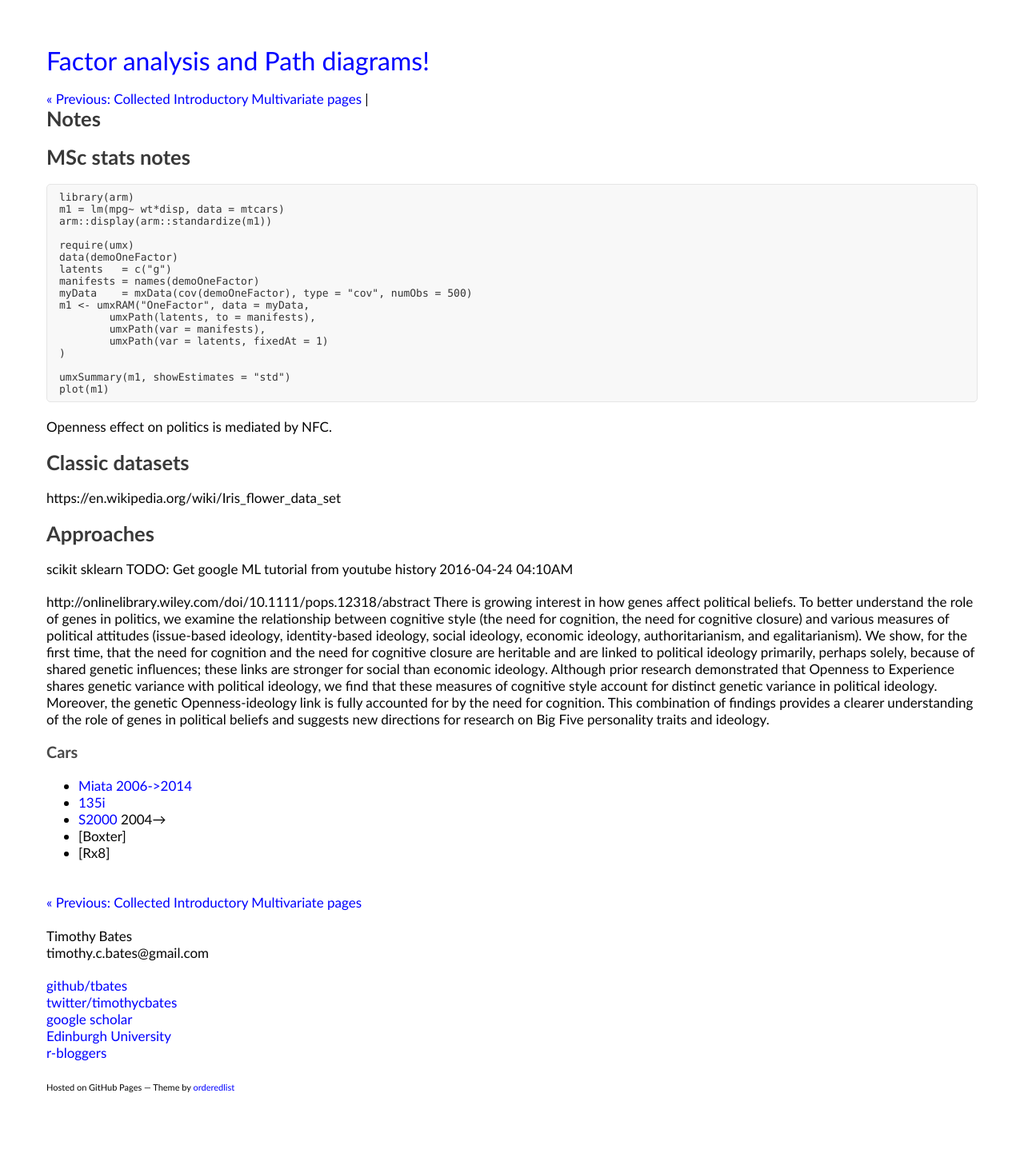
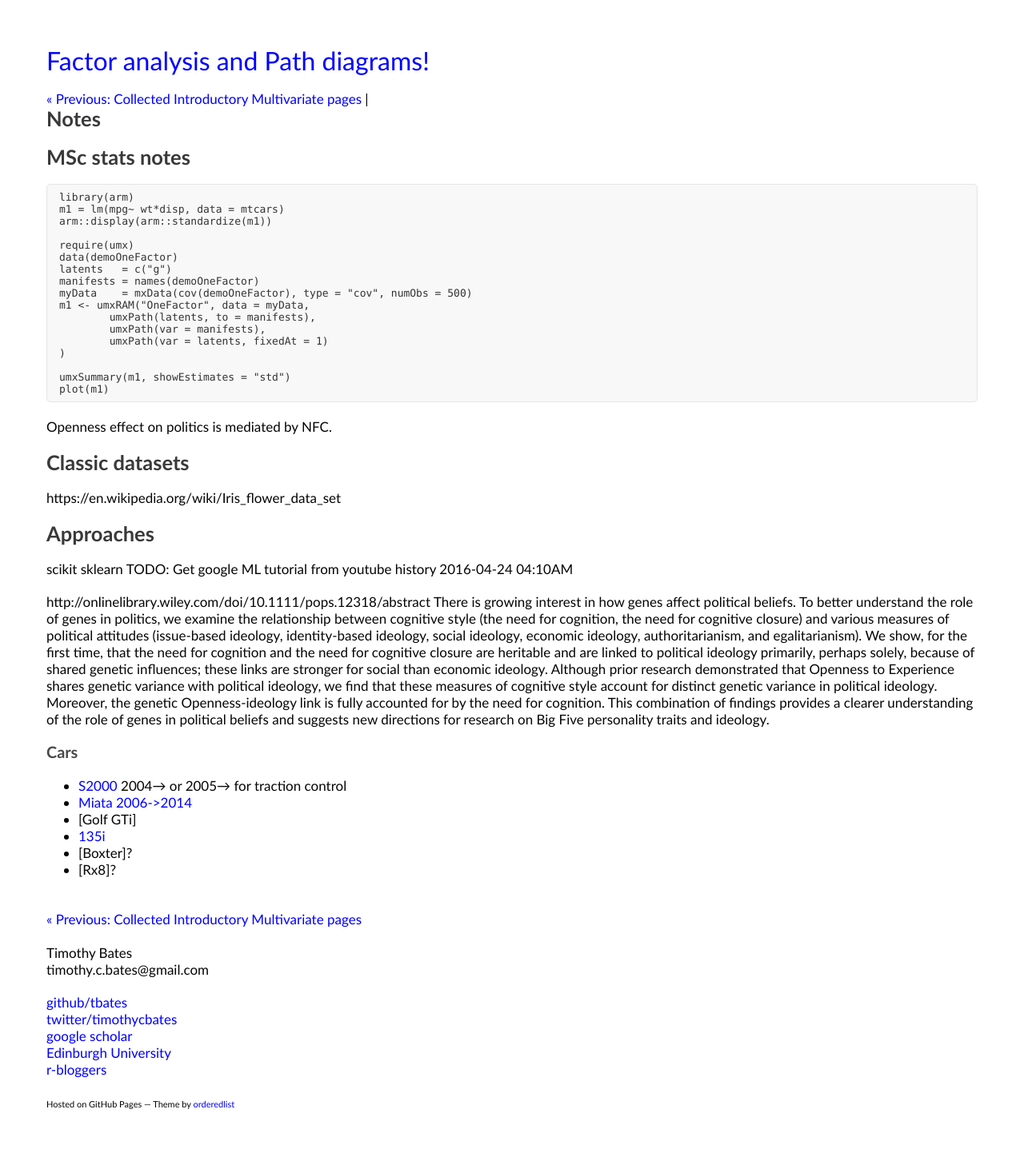
Before and after one commit to tbates/Multivariate-Stats-Course, a Jekyll site: the page built from _posts/2010-06-01-notes.md, in a window 1280 px wide. Shown: the whole page at 80% size. Built offline with Jekyll 4.4.1, drawn with Linux system fonts in a browser that asks for light colours; before the commit the page ends 1446 px from its top, so only the background shows below that.

Commit message:
no message

```diff
--- a/_posts/2010-06-01-notes.md
+++ b/_posts/2010-06-01-notes.md
@@ -42,8 +42,9 @@ http://onlinelibrary.wiley.com/doi/10.1111/pops.12318/abstract
 There is growing interest in how genes affect political beliefs. To better understand the role of genes in politics, we examine the relationship between cognitive style (the need for cognition, the need for cognitive closure) and various measures of political attitudes (issue-based ideology, identity-based ideology, social ideology, economic ideology, authoritarianism, and egalitarianism). We show, for the first time, that the need for cognition and the need for cognitive closure are heritable and are linked to political ideology primarily, perhaps solely, because of shared genetic influences; these links are stronger for social than economic ideology. Although prior research demonstrated that Openness to Experience shares genetic variance with political ideology, we find that these measures of cognitive style account for distinct genetic variance in political ideology. Moreover, the genetic Openness-ideology link is fully accounted for by the need for cognition. This combination of findings provides a clearer understanding of the role of genes in political beliefs and suggests new directions for research on Big Five personality traits and ideology.
 
 ### Cars
+* [S2000](https://en.wikipedia.org/wiki/Honda_S2000) 2004→ or 2005→ for traction control
 * [Miata 2006->2014](https://en.wikipedia.org/wiki/Mazda_MX-5#Third_generation_.28NC.29)
+* [Golf GTi]
 * [135i](https://en.wikipedia.org/wiki/BMW_1_Series_(E87)#1_Series_M_Coup.C3.A9)
-* [S2000](https://en.wikipedia.org/wiki/Honda_S2000) 2004→
-* [Boxter]
-* [Rx8]
+* [Boxter]?
+* [Rx8]?
```
